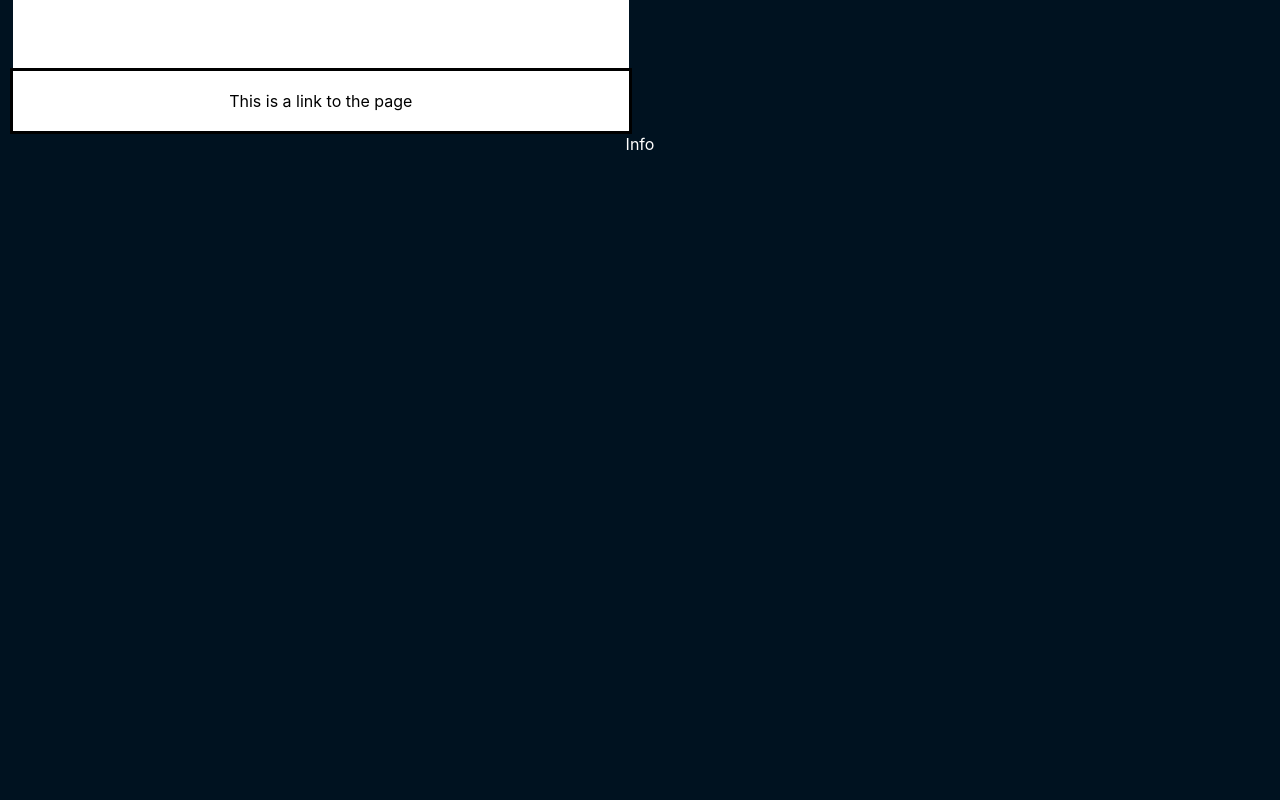
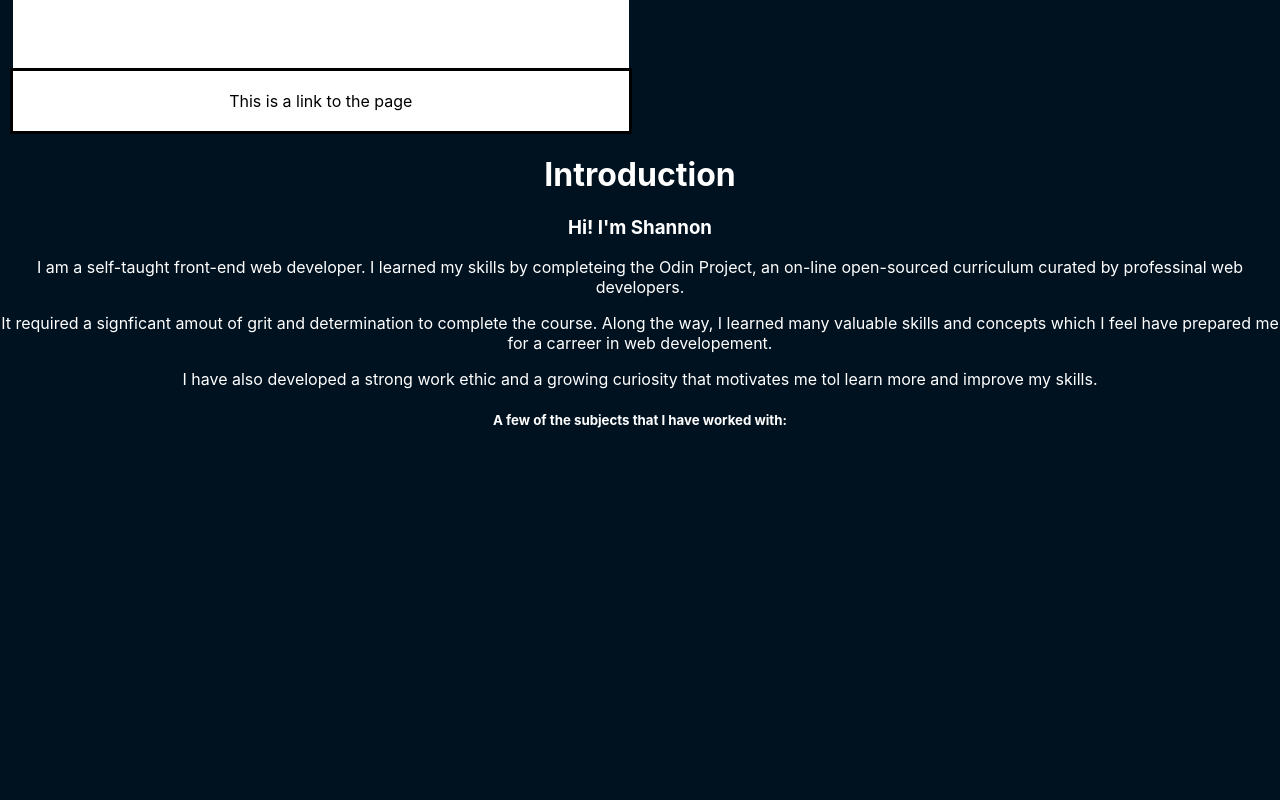
Before and after one commit to SalamanderCtesiphon/personal-portfolio, a React (Create React App) app: page / in a window 1280 px wide. Shown: the part 2180-2980 px from the top of the page. Built offline with nearby package versions, Linux system fonts and the light colour scheme.

Commit message:
adde text to the section

```diff
--- a/src/components/Info.js
+++ b/src/components/Info.js
@@ -2,7 +2,15 @@ import React from 'react'
 
 function Info() {
   return (
-    <div className='info-section'> Info</div>
+    <div className='info-section'>
+      <h1>Introduction</h1>
+      <h3>Hi! I'm Shannon</h3>
+      <p>I am a self-taught front-end web developer. I learned my skills by completeing the Odin Project, an on-line open-sourced curriculum curated by professinal web developers.</p>
+      <p>It required a signficant amout of grit and determination to complete the course. Along the way, I learned many valuable skills and concepts which I feel have prepared me for a carreer in web developement.</p>
+      <p>I have also developed a strong work ethic and a growing curiosity that motivates me tol learn more and improve my skills.</p>
+      <h5>A few of the subjects that I have worked with:</h5>
+      <div className='icon-container'></div>
+    </div>
   )
 }
 
```
